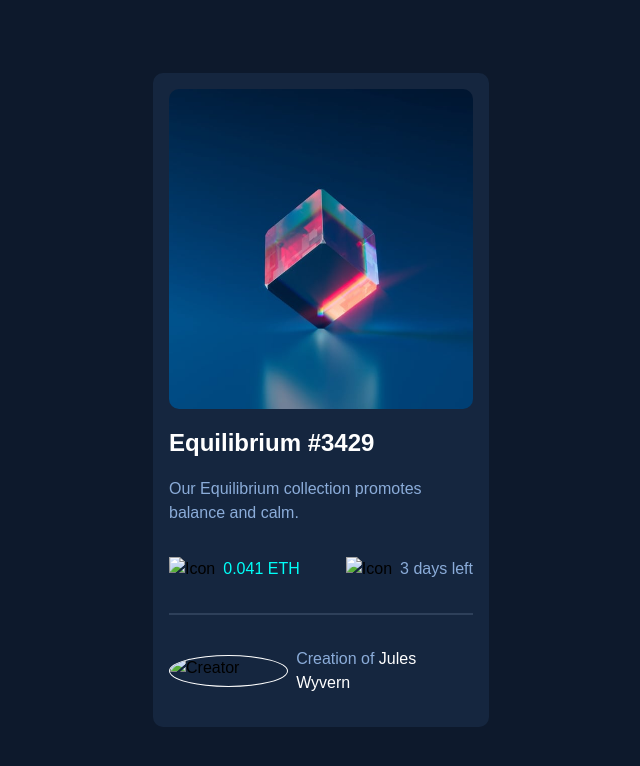
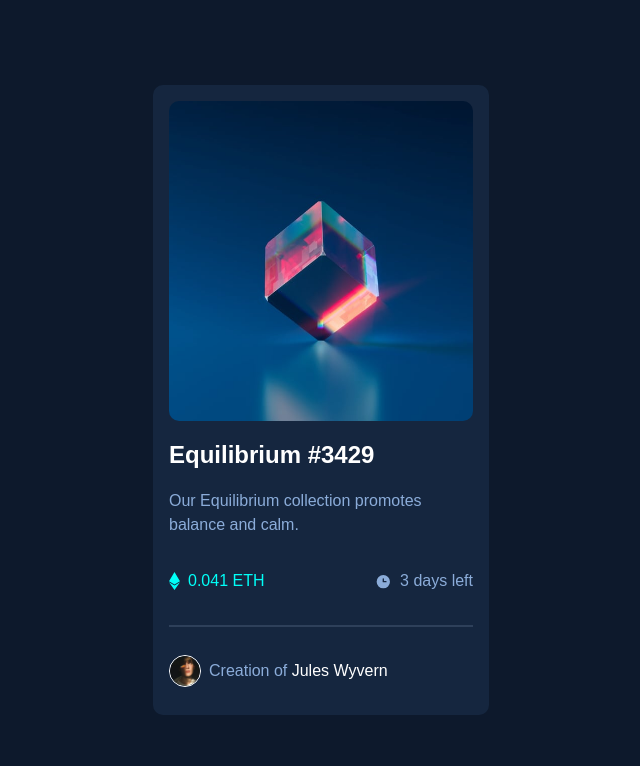
Before and after one commit to jchaparr/NFT_card, a plain HTML site: page index.html in a window 1280 px wide. Shown: the whole page, without its empty margins (319-959 px from the left). Drawn offline with Linux system fonts and the light colour scheme; the site is published under a folder, as on GitHub Pages, so addresses that start at the root find nothing.

Commit message:
fixed image links

```diff
--- a/index.html
+++ b/index.html
@@ -26,7 +26,7 @@
         <!-- EFT Card -->
         <div class="eft-card">
           <div class="img-container">
-            <img src="./dist/images/image-equilibrium.jpg" alt="EFT Image" />
+            <img src="dist/images/image-equilibrium.jpg" alt="EFT Image" />
             <div class="overlay">
               <i class="fas fa-eye"></i>
             </div>
@@ -38,11 +38,11 @@
           <!-- Stats -->
           <div class="stats">
             <div class="rate-container">
-              <img src="/dist/images/icon-ethereum.svg" alt="Icon" />
+              <img src="dist/images/icon-ethereum.svg" alt="Icon" />
               <p>0.041 ETH</p>
             </div>
             <div class="time-container">
-              <img src="/dist/images/icon-clock.svg" alt="Icon" />
+              <img src="dist/images/icon-clock.svg" alt="Icon" />
               <p>3 days left</p>
             </div>
           </div>
@@ -50,7 +50,7 @@
           <div class="underline"></div>
           <!-- Creator -->
           <div class="creator">
-            <img src="/dist/images/image-avatar.png" alt="Creator Image" />
+            <img src="dist/images/image-avatar.png" alt="Creator Image" />
             <p class="creator-name">Creation of <span>Jules Wyvern</span></p>
           </div>
         </div>
```
